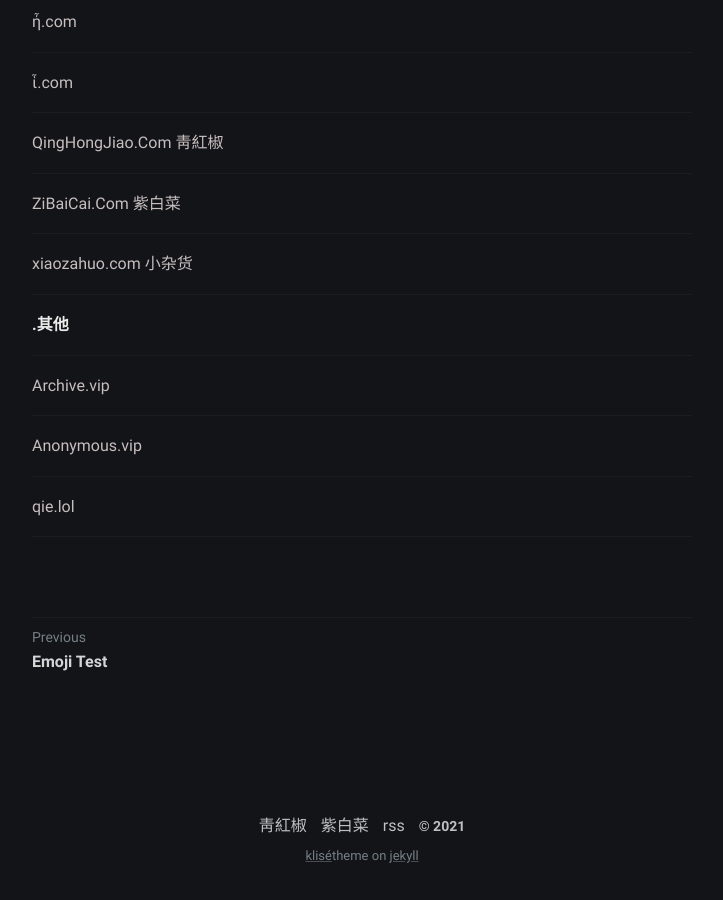
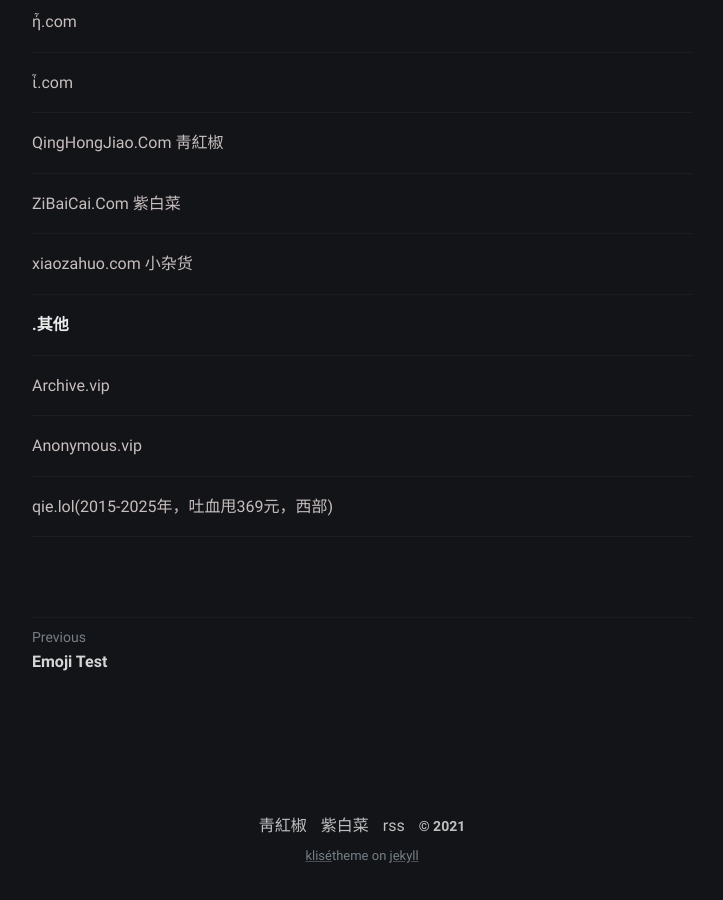
Before and after one commit to YiPianYe/yipianye.github.io, a Jekyll site: the page built from _posts/2020-11-01-domains.md, in a window 1280 px wide and 900 px high, scrolled down 1730 px. Shown: the whole window, without its empty margins (278-1001 px from the left). Built offline with Jekyll 4.4.1, drawn with Linux system fonts in a browser that asks for light colours; comment, search, counter and statistics services are not loaded.

Commit message:
Update 2020-11-01-domains.md

```diff
--- a/_posts/2020-11-01-domains.md
+++ b/_posts/2020-11-01-domains.md
@@ -68,5 +68,5 @@
    - - - -
    Anonymous.vip
    - - - -
-   qie.lol
+   qie.lol(2015-2025年，吐血甩369元，西部)
    - - - -
```
